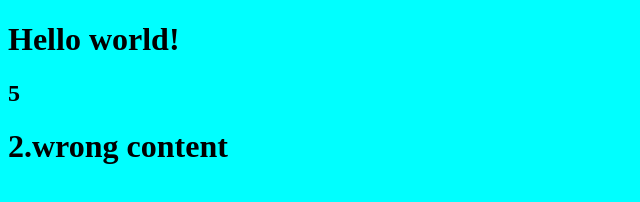
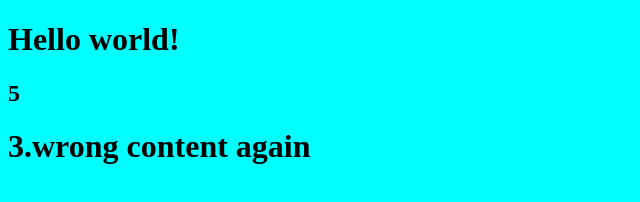
Before and after one commit to Moulithar/basics-html-css, a plain HTML site: page index.html in a window 1280 px wide. Shown: the whole page, without its empty margins (0-640 px from the left). Drawn offline with Linux system fonts and the light colour scheme.

Commit message:
wrong content again

```diff
--- a/index.html
+++ b/index.html
@@ -9,7 +9,7 @@
   <body>
     <h1>Hello world!</h1>
     <h2 id="count-el">0</h2>
-   <h1>2.wrong content</h1>
+   <h1>3.wrong content again</h1>
   </body>
   <script src="./script.js"></script>
 </html>
```
